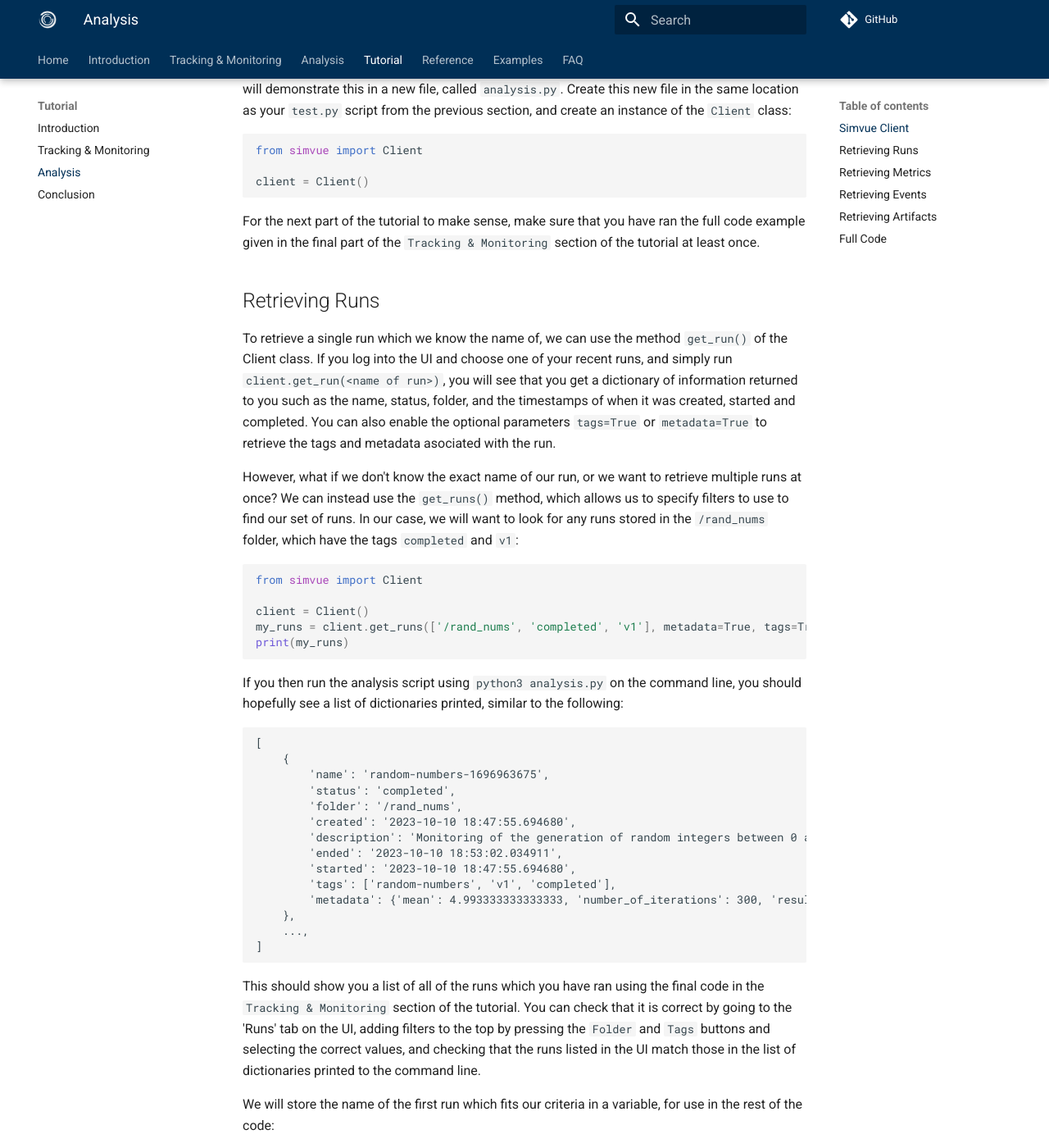
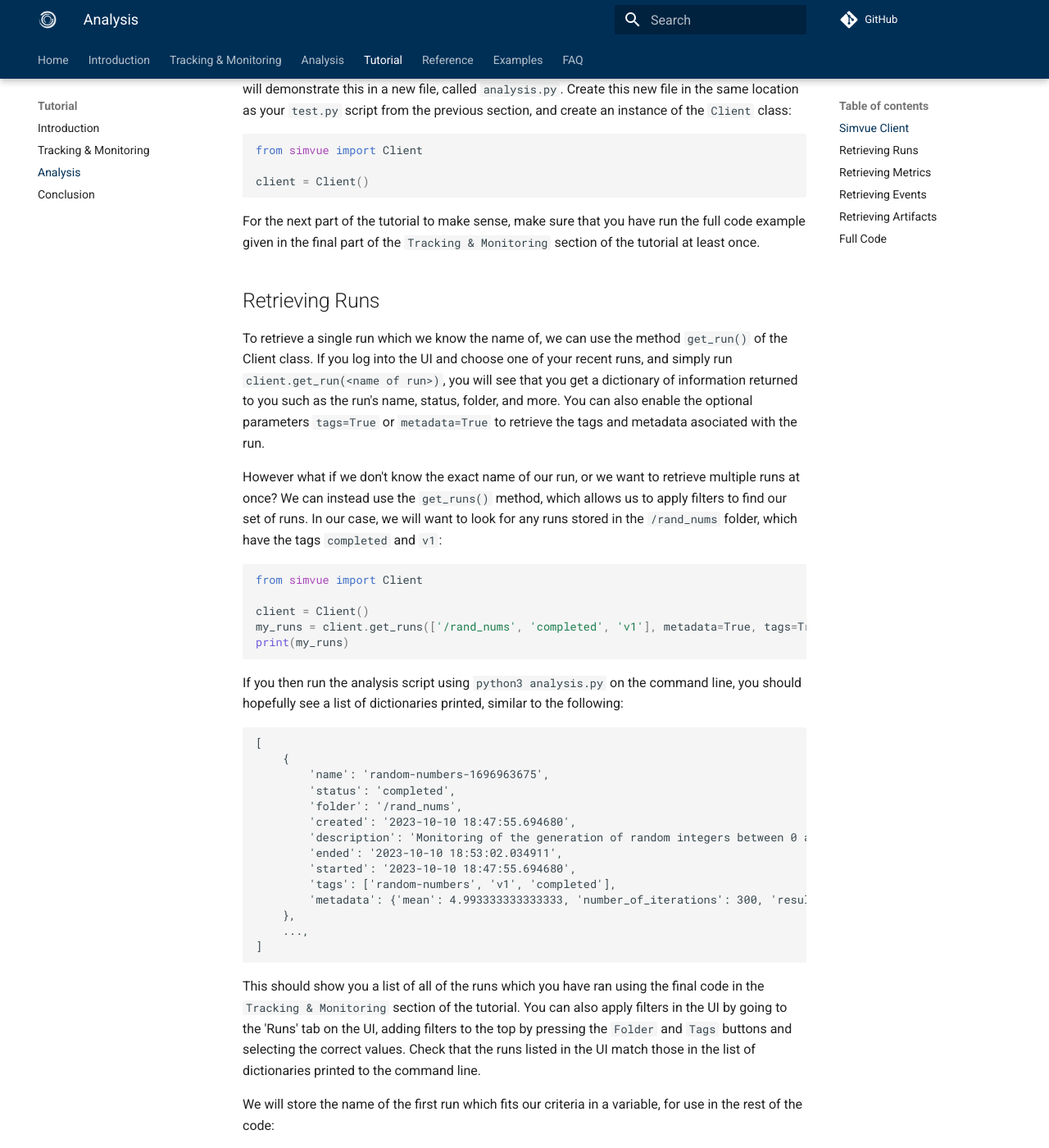
Before and after one commit to simvue-io/docs, an MkDocs documentation site: the page built from docs/tutorial/analysis.md, in a window 1280 px wide and 1400 px high, scrolled down 376 px. Shown: the whole window at 82% size. Built offline with MkDocs 1.6.1 and Material for MkDocs 9.7.7, drawn with Linux system fonts in a browser that asks for light colours; some of the changed text lies outside the part shown.

````diff
--- a/docs/tutorial/analysis.md
+++ b/docs/tutorial/analysis.md
@@ -8,12 +8,12 @@ from simvue import Client
 
 client = Client()
 ```
-For the next part of the tutorial to make sense, make sure that you have ran the full code example given in the final part of the `Tracking & Monitoring` section of the tutorial at least once.
+For the next part of the tutorial to make sense, make sure that you have run the full code example given in the final part of the `Tracking & Monitoring` section of the tutorial at least once.
 
 ## Retrieving Runs
-To retrieve a single run which we know the name of, we can use the method `get_run()` of the Client class. If you log into the UI and choose one of your recent runs, and simply run `client.get_run(<name of run>)`, you will see that you get a dictionary of information returned to you such as the name, status, folder, and the timestamps of when it was created, started and completed. You can also enable the optional parameters `tags=True` or `metadata=True` to retrieve the tags and metadata asociated with the run.
+To retrieve a single run which we know the name of, we can use the method `get_run()` of the Client class. If you log into the UI and choose one of your recent runs, and simply run `client.get_run(<name of run>)`, you will see that you get a dictionary of information returned to you such as the run's name, status, folder, and more. You can also enable the optional parameters `tags=True` or `metadata=True` to retrieve the tags and metadata asociated with the run.
 
-However, what if we don't know the exact name of our run, or we want to retrieve multiple runs at once? We can instead use the `get_runs()` method, which allows us to specify filters to use to find our set of runs. In our case, we will want to look for any runs stored in the `/rand_nums` folder, which have the tags `completed` and `v1`:
+However what if we don't know the exact name of our run, or we want to retrieve multiple runs at once? We can instead use the `get_runs()` method, which allows us to apply filters to find our set of runs. In our case, we will want to look for any runs stored in the `/rand_nums` folder, which have the tags `completed` and `v1`:
 
 ``` py
 from simvue import Client
@@ -39,7 +39,7 @@ If you then run the analysis script using `python3 analysis.py` on the command l
     ...,
 ]
 ```
-This should show you a list of all of the runs which you have ran using the final code in the `Tracking & Monitoring` section of the tutorial. You can check that it is correct by going to the 'Runs' tab on the UI, adding filters to the top by pressing the `Folder` and `Tags` buttons and selecting the correct values, and checking that the runs listed in the UI match those in the list of dictionaries printed to the command line.
+This should show you a list of all of the runs which you have ran using the final code in the `Tracking & Monitoring` section of the tutorial. You can also apply filters in the UI by going to the 'Runs' tab on the UI, adding filters to the top by pressing the `Folder` and `Tags` buttons and selecting the correct values. Check that the runs listed in the UI match those in the list of dictionaries printed to the command line.
 
 We will store the name of the first run which fits our criteria in a variable, for use in the rest of the code:
 ``` py
@@ -72,7 +72,7 @@ for metric_name in metrics_names:
     print(f"Summary of {metric_name}: \n {client.get_metrics_summaries(metric_name)}")
 ```
 
-You can also directly plot different metrics. Firstly import `matplotlib.pyplot` to be able to display the plot (installing the module using `pip install matplotlib` if it is not installed already). You can then use the `.plot_metrics()` method to plot any matrics as a line graph. For example, if we wanted to plot `averages.mean` metric:
+You can also directly plot different metrics. Firstly import `matplotlib.pyplot` to be able to display the plot (installing the module using `pip install matplotlib` if it is not installed already). You can then use the `.plot_metrics()` method to plot any metrics as a line graph. For example, if we wanted to plot the `averages.mean` metric:
 ``` py
 # Plot a line graph of the averages.mean metric
 mean_plot = client.plot_metrics([run_name,], ['averages.mean',], 'step')
@@ -155,7 +155,7 @@ This graph should look like a kind of damped oscillation - as the number of iter
 ![Percentage change plot](images/analysis-percentage-change-plot.png)
 
 
-You can also retrieve artifacts as files and save them to your local system using `get_artifact_as_file()`. Say we want to retrieve our JSON file which contains the final values of our three averages - to do this, we simply pass in the name of the artifact and the path where we would like it to be saved (we will leave the path blank, as it will save the file to our current working directory by default):
+You can also retrieve artifacts as files and save them to your local system using `get_artifact_as_file()`. Say we want to retrieve our JSON file which contains the final values of our three averages - to do this, we simply pass in the name of the artifact and the path where we would like it to be saved. In our case, we will leave the path blank, as it will save the file to our current working directory by default:
 
 ``` py
 client.get_artifact_as_file(run_name, 'averages_out.json')
````
Also changed, not shown: other parts of docs/tutorial/analysis.md (+1 -1 lines), docs/tutorial/tracking-and-monitoring.md (+8 -8 lines).
